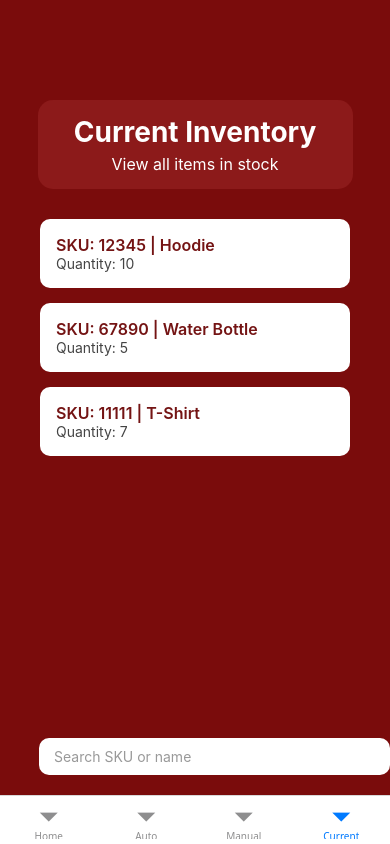
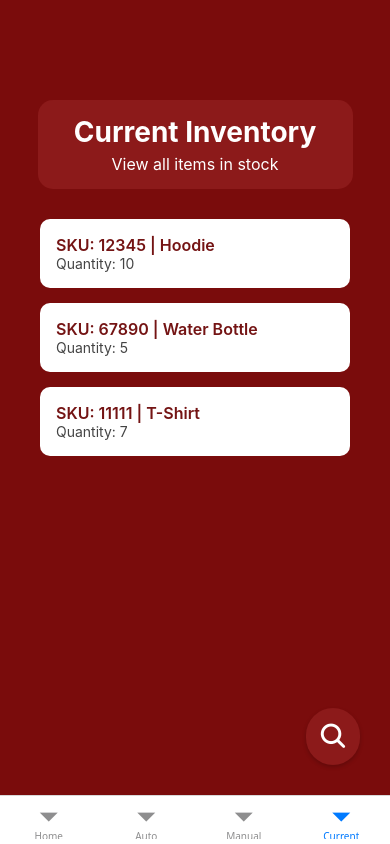
Before and after one commit to varun-b-nagaraj/Co-Op-Inventory, a React Native app in the folder coop-inventory-clean/: screen /Current in a window 390 px wide. Built offline with nearby package versions, Linux system fonts and the light colour scheme.

Commit message:
Finished 3 files

```diff
--- a/coop-inventory-clean/screens/CurrentInventoryScreen.js
+++ b/coop-inventory-clean/screens/CurrentInventoryScreen.js
@@ -3,8 +3,12 @@ import {
   View,
   Text,
   FlatList,
-  TextInput
+  TextInput,
+  TouchableOpacity,
+  TouchableWithoutFeedback,
+  Keyboard,
 } from 'react-native';
+import { Ionicons } from '@expo/vector-icons';
 import { globalStyles } from '../styles/globalStyles';
 
 export default function CurrentInventoryScreen() {
@@ -15,6 +19,7 @@ export default function CurrentInventoryScreen() {
   ];
 
   const [query, setQuery] = useState('');
+  const [showSearch, setShowSearch] = useState(false);
 
   const filteredData = inventoryData.filter((item) => {
     const lowerQuery = query.toLowerCase();
@@ -24,12 +29,23 @@ export default function CurrentInventoryScreen() {
     );
   });
 
+  const handleDismiss = () => {
+    if (showSearch) {
+      setShowSearch(false);
+      setQuery('');
+      Keyboard.dismiss();
+    }
+  };
+
   return (
+    <TouchableWithoutFeedback onPress={handleDismiss}>
       <View style={[globalStyles.container, globalStyles.inventoryContainer]}>
         {/* Header Box */}
         <View style={globalStyles.headerBox}>
           <Text style={[globalStyles.title, globalStyles.textCenter]}>Current Inventory</Text>
-        <Text style={[globalStyles.subtitle, globalStyles.textCenter]}>View all items in stock</Text>
+          <Text style={[globalStyles.subtitle, globalStyles.textCenter]}>
+            View all items in stock
+          </Text>
         </View>
 
         {/* Inventory List */}
@@ -48,16 +64,27 @@ export default function CurrentInventoryScreen() {
           )}
         />
 
-      {/* Search Bar */}
-      <View style={globalStyles.searchWrapper}>
+        {/* Floating Search */}
+        <View style={globalStyles.searchFloatingWrapper}>
+          {showSearch ? (
             <TextInput
               placeholder="Search SKU or name"
               placeholderTextColor="#999"
-          style={globalStyles.searchInput}
               value={query}
               onChangeText={setQuery}
+              style={[
+                globalStyles.searchInputFloating,
+                { position: 'absolute', bottom: 7, right: 0 } // Shift down
+              ]}
+              autoFocus
             />
+          ) : (
+            <TouchableOpacity onPress={() => setShowSearch(true)}>
+              <Ionicons name="search" size={30} color="white" />
+            </TouchableOpacity>
+          )}
         </View>
       </View>
+    </TouchableWithoutFeedback>
   );
 }
--- a/coop-inventory-clean/screens/ManualInventoryScreen.js
+++ b/coop-inventory-clean/screens/ManualInventoryScreen.js
@@ -26,9 +26,10 @@ export default function ManualInventoryScreen() {
             borderRadius: 10,
             padding: 12,
             marginRight: 10,
+            marginTop: 20,
           }}
         />
-        <TouchableOpacity style={{ padding: 10 }}>
+        <TouchableOpacity style={{ padding: 10, marginTop: 20 }}>
           <Ionicons name="camera-outline" size={28} color="white" />
         </TouchableOpacity>
       </View>
--- a/coop-inventory-clean/styles/globalStyles.js
+++ b/coop-inventory-clean/styles/globalStyles.js
@@ -123,4 +123,26 @@ export const globalStyles = StyleSheet.create({
     marginLeft: 10,
     fontWeight: '600',
   },
+  searchFloatingWrapper: {
+    position: 'absolute',
+    bottom: 30,
+    right: 30,
+    backgroundColor: '#8c1a1a',
+    borderRadius: 30,
+    padding: 12,
+    elevation: 5,
+    shadowColor: '#000',
+    shadowOpacity: 0.2,
+    shadowOffset: { width: 0, height: 2 },
+    shadowRadius: 4,
+  },
+  searchInputFloating: {
+    width: 220,
+    height: 45,
+    backgroundColor: 'white',
+    borderRadius: 10,
+    paddingHorizontal: 10,
+    color: '#333',
+  },
+
 });
```
Lines whose indentation alone changed are shown as unchanged.
